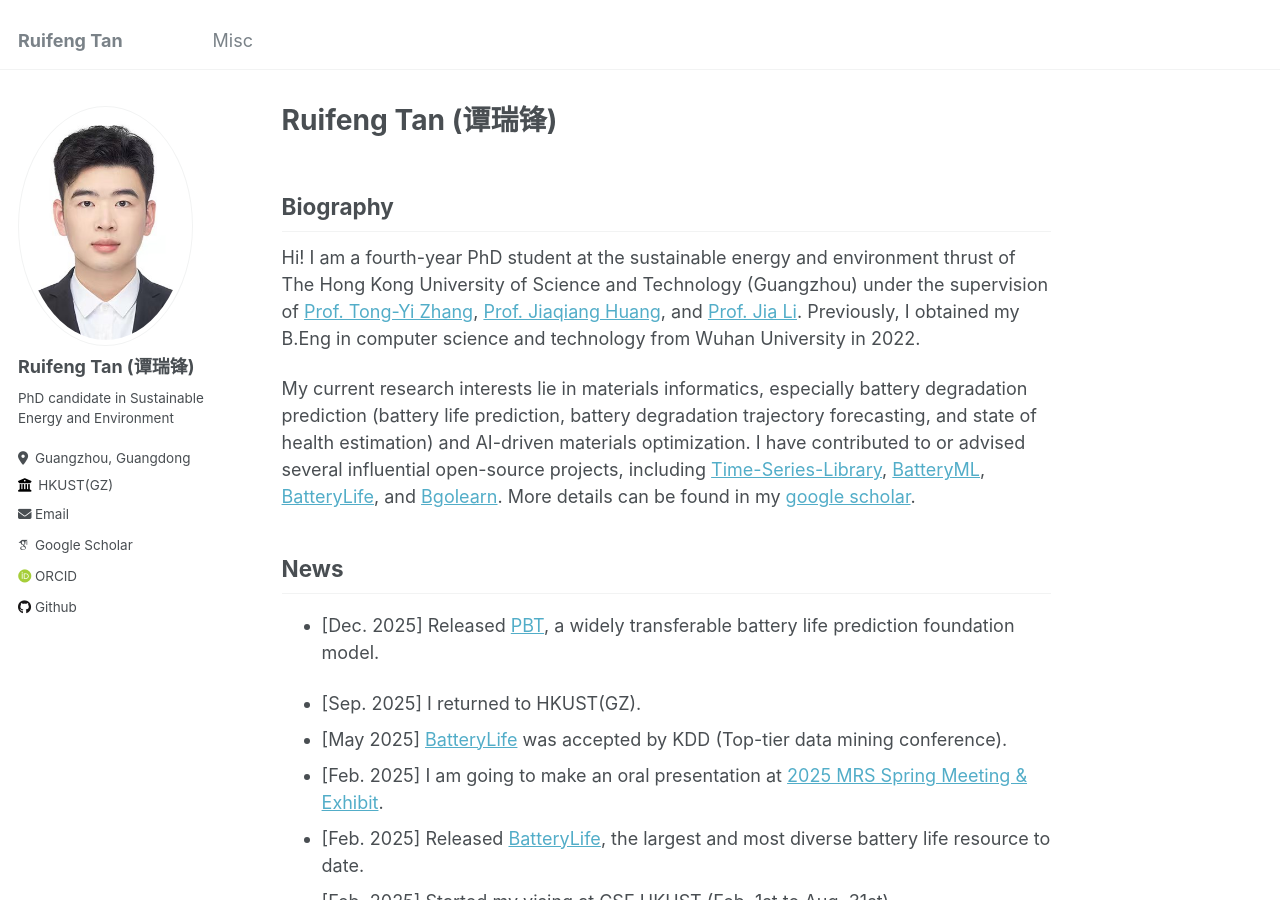
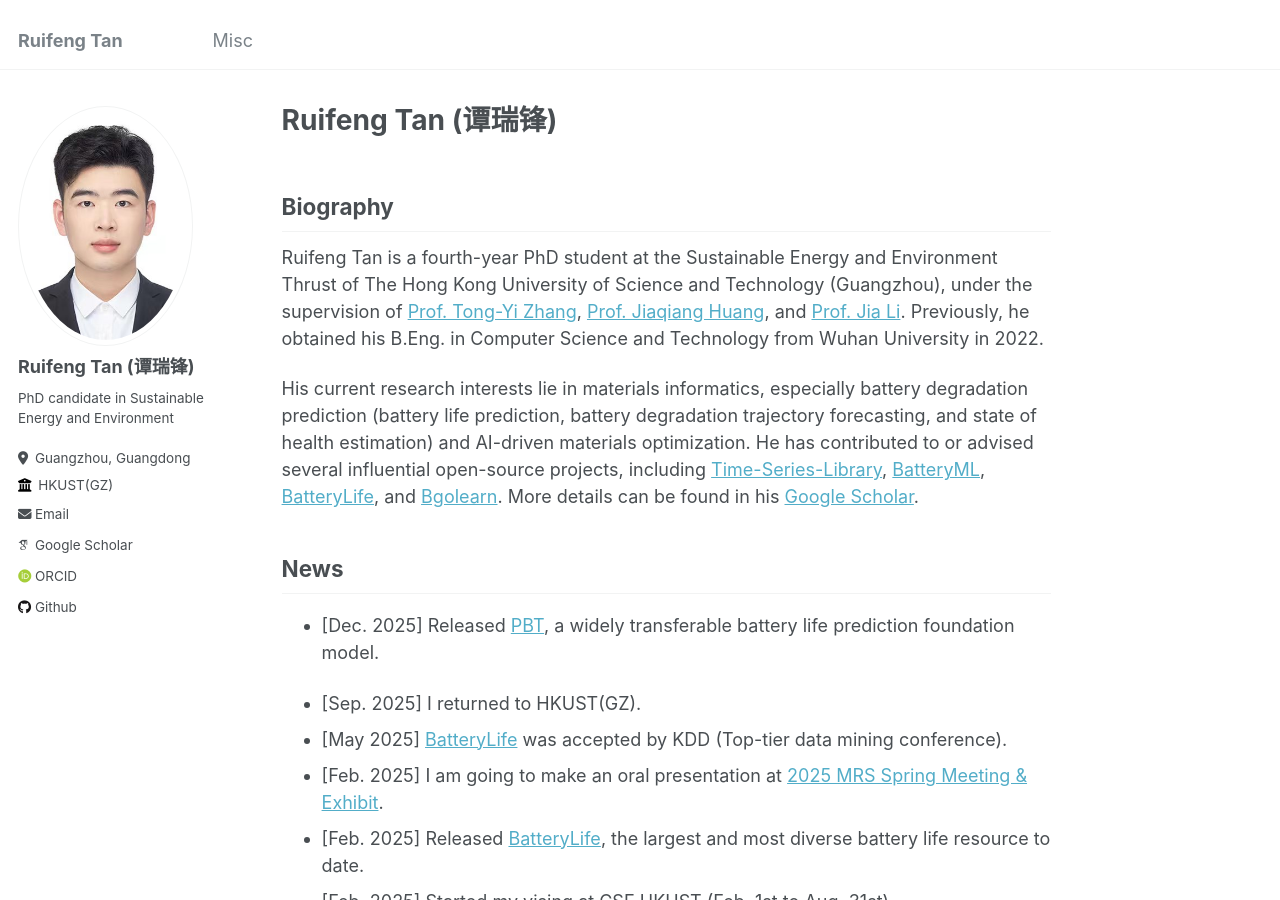
Before and after one commit to Ruifeng-Tan/Ruifeng-Tan.github.io, a Jekyll site: the page built from _pages/about.md, in a window 1280 px wide and 900 px high. Built offline with Jekyll 4.4.1, drawn with Linux system fonts in a browser that asks for light colours; some web fonts are replaced; some of the changed text lies outside the part shown.

Commit message:
update about

```diff
--- a/_pages/about.md
+++ b/_pages/about.md
@@ -9,9 +9,9 @@ redirect_from:
 
 ## Biography
 
-Hi! I am a fourth-year PhD student at the sustainable energy and environment thrust of The Hong Kong University of Science and Technology (Guangzhou) under the supervision of [Prof. Tong-Yi Zhang](https://facultyprofiles.hkust-gz.edu.cn/faculty-personal-page/ZHANG-Tongyi/mezhangt), [Prof. Jiaqiang Huang](https://seejhuang.people.ust.hk/), and [Prof. Jia Li](https://sites.google.com/view/lijia). Previously, I obtained my B.Eng in computer science and technology from Wuhan University in 2022.
+Ruifeng Tan is a fourth-year PhD student at the Sustainable Energy and Environment Thrust of The Hong Kong University of Science and Technology (Guangzhou), under the supervision of [Prof. Tong-Yi Zhang](https://facultyprofiles.hkust-gz.edu.cn/faculty-personal-page/ZHANG-Tongyi/mezhangt), [Prof. Jiaqiang Huang](https://seejhuang.people.ust.hk/), and [Prof. Jia Li](https://sites.google.com/view/lijia). Previously, he obtained his B.Eng. in Computer Science and Technology from Wuhan University in 2022.
 
-My current research interests lie in materials informatics, especially battery degradation prediction (battery life prediction, battery degradation trajectory forecasting, and state of health estimation) and AI-driven materials optimization. I have contributed to or advised several influential open-source projects, including [Time-Series-Library](https://github.com/thuml/Time-Series-Library), [BatteryML](https://github.com/microsoft/BatteryML), [BatteryLife](https://github.com/Ruifeng-Tan/BatteryLife), and [Bgolearn](https://github.com/Bin-Cao/Bgolearn). More details can be found in my [google scholar](https://scholar.google.com/citations?hl=zh-CN&view_op=list_works&gmla=AC6lMd8PIH28jI9lFlL_C9WwIrKkPBVFLJ4Q4yxwypYTF9x3S1TySXmdp1jXnovKUUB0Hef-DqMoRood9idOPGrsI-ZUPl0&user=XAGG2pIAAAAJ).
+His current research interests lie in materials informatics, especially battery degradation prediction (battery life prediction, battery degradation trajectory forecasting, and state of health estimation) and AI-driven materials optimization. He has contributed to or advised several influential open-source projects, including [Time-Series-Library](https://github.com/thuml/Time-Series-Library), [BatteryML](https://github.com/microsoft/BatteryML), [BatteryLife](https://github.com/Ruifeng-Tan/BatteryLife), and [Bgolearn](https://github.com/Bin-Cao/Bgolearn). More details can be found in his [Google Scholar](https://scholar.google.com/citations?hl=zh-CN&view_op=list_works&gmla=AC6lMd8PIH28jI9lFlL_C9WwIrKkPBVFLJ4Q4yxwypYTF9x3S1TySXmdp1jXnovKUUB0Hef-DqMoRood9idOPGrsI-ZUPl0&user=XAGG2pIAAAAJ).
 
 ## News
 
```
Also changed, not shown: other parts of _pages/about.md (+3 -3 lines).
